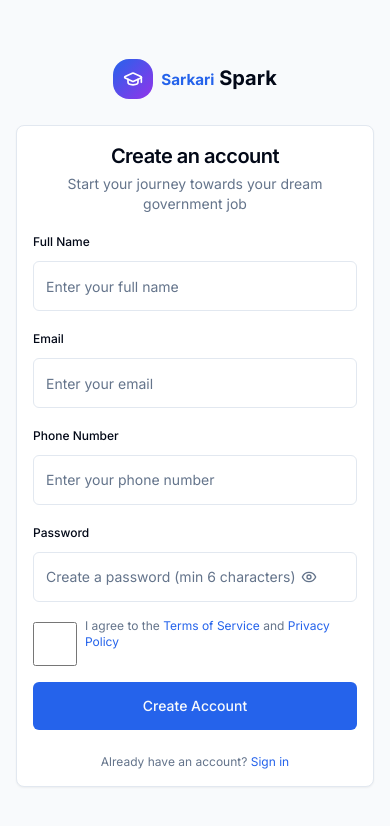
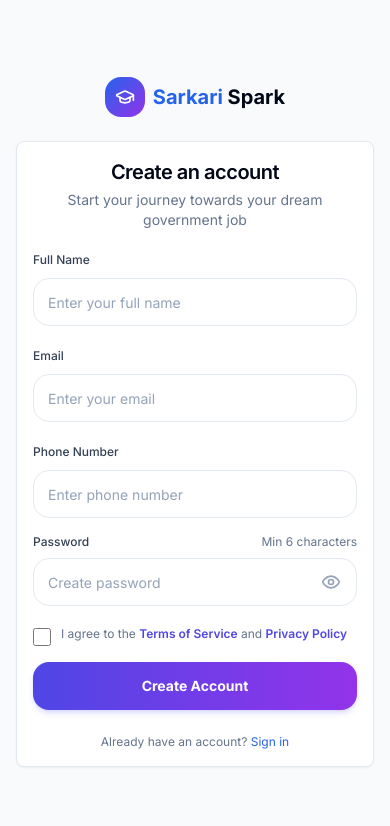
Before and after one commit to supportsarkarispark-create/sarkarispark, a Next.js app in the folder frontend/: page /register in a window 390 px wide. Shown: the top 826 px of the page. Built offline with nearby package versions, Linux system fonts and the light colour scheme; no server answers.

Commit message:
fix(auth-ui): fix mobile password text collision, eye icon toggle, and form inputs

```diff
--- a/frontend/src/app/globals.css
+++ b/frontend/src/app/globals.css
@@ -388,13 +388,19 @@ html {
 @media (max-width: 768px) {
 
   /* Touch-friendly tap targets */
-  button,
-  a,
-  input,
+  .btn,
+  input:not([type="checkbox"]):not([type="radio"]),
   select,
   textarea {
     min-height: 44px;
-    min-width: 44px;
+  }
+
+  input[type="checkbox"],
+  input[type="radio"] {
+    min-height: 1.125rem !important;
+    min-width: 1.125rem !important;
+    width: 1.125rem !important;
+    height: 1.125rem !important;
   }
 
   /* Better spacing on mobile */
@@ -417,12 +423,6 @@ html {
   h3 {
     font-size: 1.25rem;
     line-height: 1.75rem;
-  }
-
-  p,
-  span,
-  div {
-    font-size: 0.95rem;
   }
 
   /* Mobile card adjustments */
--- a/frontend/src/app/login/page.tsx
+++ b/frontend/src/app/login/page.tsx
@@ -145,7 +145,7 @@ export default function LoginPage() {
                   value={formData.email}
                   onChange={(e) => setFormData({ ...formData, email: e.target.value })}
                   required
-                  className="py-6"
+                  className="h-12 px-3.5 rounded-xl border-slate-200 dark:border-slate-800 text-sm sm:text-base placeholder:text-slate-400 focus:border-indigo-600 focus:ring-2 focus:ring-indigo-500/20"
                 />
               </div>
 
@@ -161,14 +161,15 @@ export default function LoginPage() {
                     value={formData.password}
                     onChange={(e) => setFormData({ ...formData, password: e.target.value })}
                     required
-                    className="py-6"
+                    className="h-12 px-3.5 pr-12 rounded-xl border-slate-200 dark:border-slate-800 text-sm sm:text-base placeholder:text-slate-400 focus:border-indigo-600 focus:ring-2 focus:ring-indigo-500/20"
                   />
                   <button
                     type="button"
                     onClick={() => setShowPassword(!showPassword)}
-                    className="absolute right-3 top-1/2 -translate-y-1/2 text-muted-foreground hover:text-foreground"
+                    aria-label={showPassword ? "Hide password" : "Show password"}
+                    className="absolute right-2.5 top-1/2 -translate-y-1/2 h-8 w-8 flex items-center justify-center text-slate-400 hover:text-indigo-600 dark:text-slate-500 dark:hover:text-indigo-400 transition-colors cursor-pointer focus:outline-none"
                   >
-                    {showPassword ? <EyeOff className="h-4 w-4" /> : <Eye className="h-4 w-4" />}
+                    {showPassword ? <EyeOff className="h-5 w-5" /> : <Eye className="h-5 w-5" />}
                   </button>
                 </div>
               </div>
--- a/frontend/src/app/register/page.tsx
+++ b/frontend/src/app/register/page.tsx
@@ -73,7 +73,7 @@ export default function RegisterPage() {
                 </div>
               )}
               <div className="space-y-2">
-                <label htmlFor="name" className="text-xs sm:text-sm font-medium">
+                <label htmlFor="name" className="text-xs sm:text-sm font-medium text-slate-700 dark:text-slate-300">
                   Full Name
                 </label>
                 <Input
@@ -83,12 +83,12 @@ export default function RegisterPage() {
                   value={formData.name}
                   onChange={(e) => setFormData({ ...formData, name: e.target.value })}
                   required
-                  className="py-6"
+                  className="h-12 px-3.5 rounded-xl border-slate-200 dark:border-slate-800 text-sm sm:text-base placeholder:text-slate-400 focus:border-indigo-600 focus:ring-2 focus:ring-indigo-500/20"
                 />
               </div>
 
               <div className="space-y-2">
-                <label htmlFor="email" className="text-xs sm:text-sm font-medium">
+                <label htmlFor="email" className="text-xs sm:text-sm font-medium text-slate-700 dark:text-slate-300">
                   Email
                 </label>
                 <Input
@@ -98,64 +98,81 @@ export default function RegisterPage() {
                   value={formData.email}
                   onChange={(e) => setFormData({ ...formData, email: e.target.value })}
                   required
-                  className="py-6"
+                  className="h-12 px-3.5 rounded-xl border-slate-200 dark:border-slate-800 text-sm sm:text-base placeholder:text-slate-400 focus:border-indigo-600 focus:ring-2 focus:ring-indigo-500/20"
                 />
               </div>
 
               <div className="space-y-2">
-                <label htmlFor="phone" className="text-xs sm:text-sm font-medium">
+                <label htmlFor="phone" className="text-xs sm:text-sm font-medium text-slate-700 dark:text-slate-300">
                   Phone Number
                 </label>
                 <Input
                   id="phone"
                   type="tel"
-                  placeholder="Enter your phone number"
+                  placeholder="Enter phone number"
                   value={formData.phone}
                   onChange={(e) => setFormData({ ...formData, phone: e.target.value })}
-                  className="py-6"
+                  className="h-12 px-3.5 rounded-xl border-slate-200 dark:border-slate-800 text-sm sm:text-base placeholder:text-slate-400 focus:border-indigo-600 focus:ring-2 focus:ring-indigo-500/20"
                 />
               </div>
 
               <div className="space-y-2">
-                <label htmlFor="password" className="text-xs sm:text-sm font-medium">
-                  Password
-                </label>
+                <div className="flex items-center justify-between">
+                  <label htmlFor="password" className="text-xs sm:text-sm font-medium text-slate-700 dark:text-slate-300">
+                    Password
+                  </label>
+                  <span className="text-xs text-muted-foreground font-normal">Min 6 characters</span>
+                </div>
                 <div className="relative">
                   <Input
                     id="password"
                     type={showPassword ? "text" : "password"}
-                    placeholder="Create a password (min 6 characters)"
+                    placeholder="Create password"
                     value={formData.password}
                     onChange={(e) => setFormData({ ...formData, password: e.target.value })}
                     required
                     minLength={6}
-                    className="py-6"
+                    className="h-12 px-3.5 pr-12 rounded-xl border-slate-200 dark:border-slate-800 text-sm sm:text-base placeholder:text-slate-400 focus:border-indigo-600 focus:ring-2 focus:ring-indigo-500/20"
                   />
                   <button
                     type="button"
                     onClick={() => setShowPassword(!showPassword)}
-                    className="absolute right-3 top-1/2 -translate-y-1/2 text-muted-foreground hover:text-foreground"
+                    aria-label={showPassword ? "Hide password" : "Show password"}
+                    className="absolute right-2.5 top-1/2 -translate-y-1/2 h-8 w-8 flex items-center justify-center text-slate-400 hover:text-indigo-600 dark:text-slate-500 dark:hover:text-indigo-400 transition-colors cursor-pointer focus:outline-none"
                   >
-                    {showPassword ? <EyeOff className="h-4 w-4" /> : <Eye className="h-4 w-4" />}
+                    {showPassword ? (
+                      <EyeOff className="h-5 w-5" />
+                    ) : (
+                      <Eye className="h-5 w-5" />
+                    )}
                   </button>
                 </div>
               </div>
 
-              <div className="flex items-start space-x-2">
-                <input type="checkbox" id="terms" className="mt-1 rounded border-gray-300" required />
-                <label htmlFor="terms" className="text-xs sm:text-sm text-muted-foreground">
+              <div className="flex items-start space-x-2.5 pt-1">
+                <input
+                  type="checkbox"
+                  id="terms"
+                  className="h-4 w-4 rounded border-slate-300 dark:border-slate-700 text-indigo-600 focus:ring-indigo-500 mt-0.5 shrink-0 cursor-pointer accent-indigo-600"
+                  required
+                />
+                <label htmlFor="terms" className="text-xs sm:text-sm text-muted-foreground leading-snug cursor-pointer select-none">
                   I agree to the{" "}
-                  <Link href="/terms" className="text-primary hover:underline">
+                  <Link href="/terms" className="text-indigo-600 dark:text-indigo-400 font-semibold hover:underline">
                     Terms of Service
                   </Link>{" "}
                   and{" "}
-                  <Link href="/privacy-policy" className="text-primary hover:underline">
+                  <Link href="/privacy-policy" className="text-indigo-600 dark:text-indigo-400 font-semibold hover:underline">
                     Privacy Policy
                   </Link>
                 </label>
               </div>
 
-              <Button type="submit" className="w-full py-6" disabled={isLoading}>
+              <Button
+                type="submit"
+                className="w-full h-12 rounded-xl bg-gradient-to-r from-indigo-600 to-purple-600 hover:from-indigo-700 hover:to-purple-700 text-white font-bold text-sm shadow-md shadow-indigo-500/20 transition-all cursor-pointer"
+                disabled={isLoading}
+              >
                 {isLoading ? "Creating account..." : "Create Account"}
               </Button>
             </form>
```
